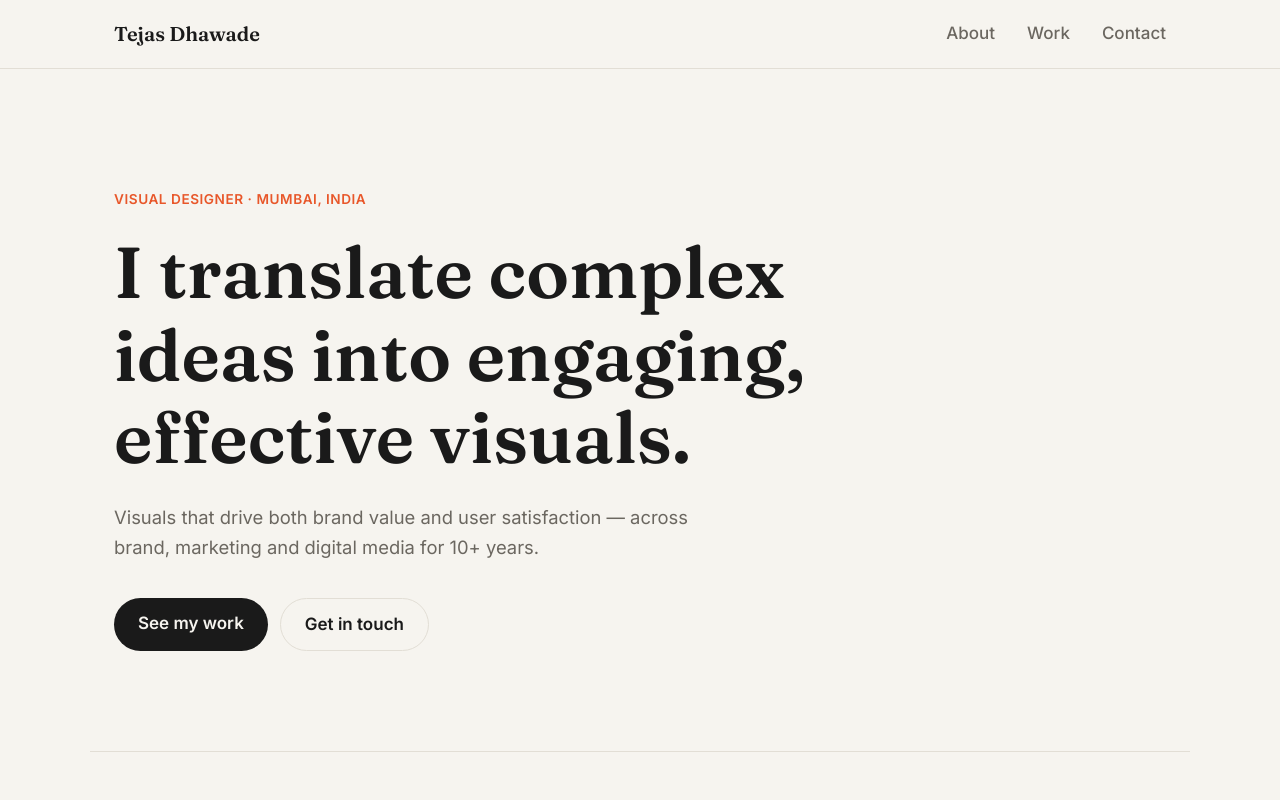
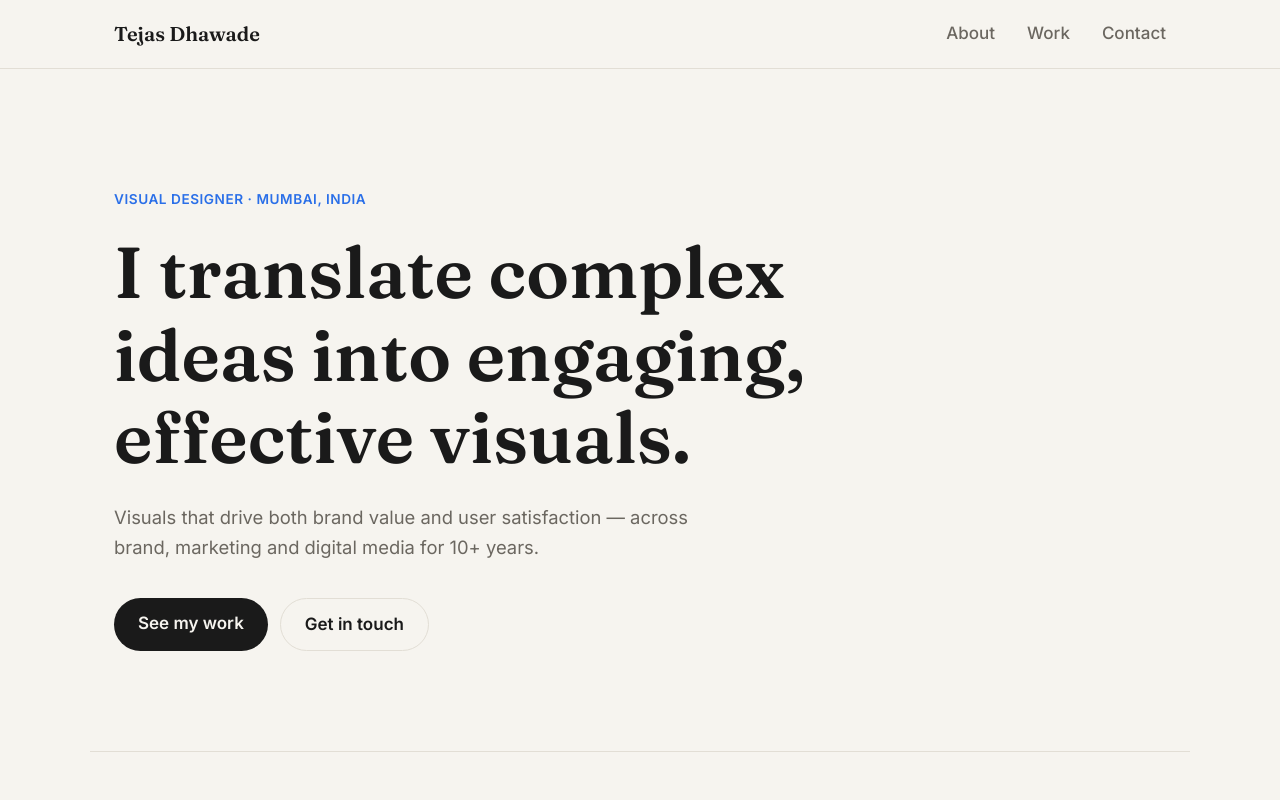
Before and after one commit to TejasDhawade/experiments, a plain HTML site: page index.html in a window 1280 px wide. Shown: the top 800 px of the page. Drawn offline with Linux system fonts and the light colour scheme.

Commit message:
change accent colour to blue

```diff
--- a/style.css
+++ b/style.css
@@ -8,7 +8,7 @@
   --text: #1a1a1a;
   --muted: #6b6760;
   --line: #e2ded5;
-  --accent: #e8572a;
+  --accent: #2a6fe8;
 
   --font-display: "Fraunces", Georgia, serif;
   --font-body: "Inter", system-ui, sans-serif;
```
